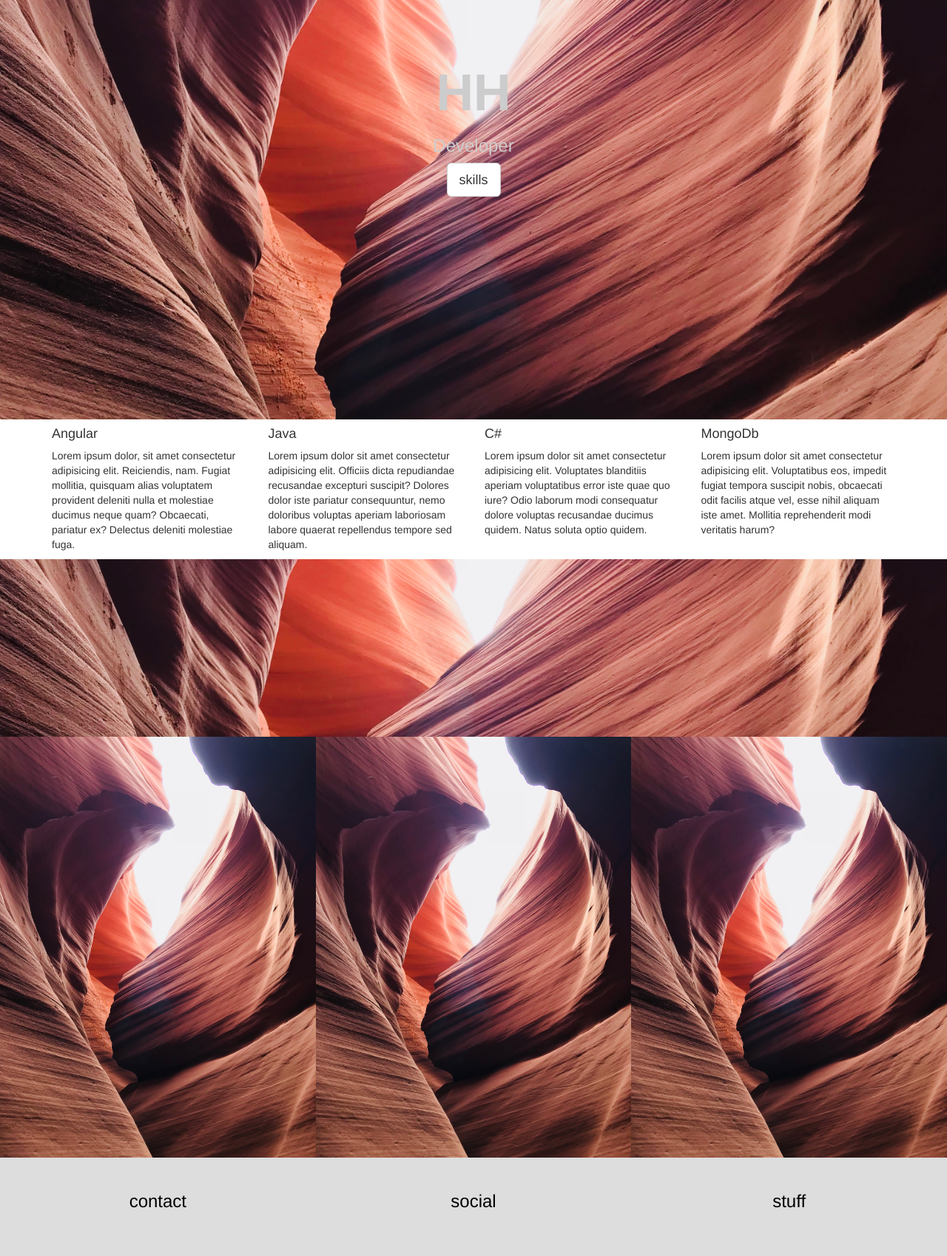
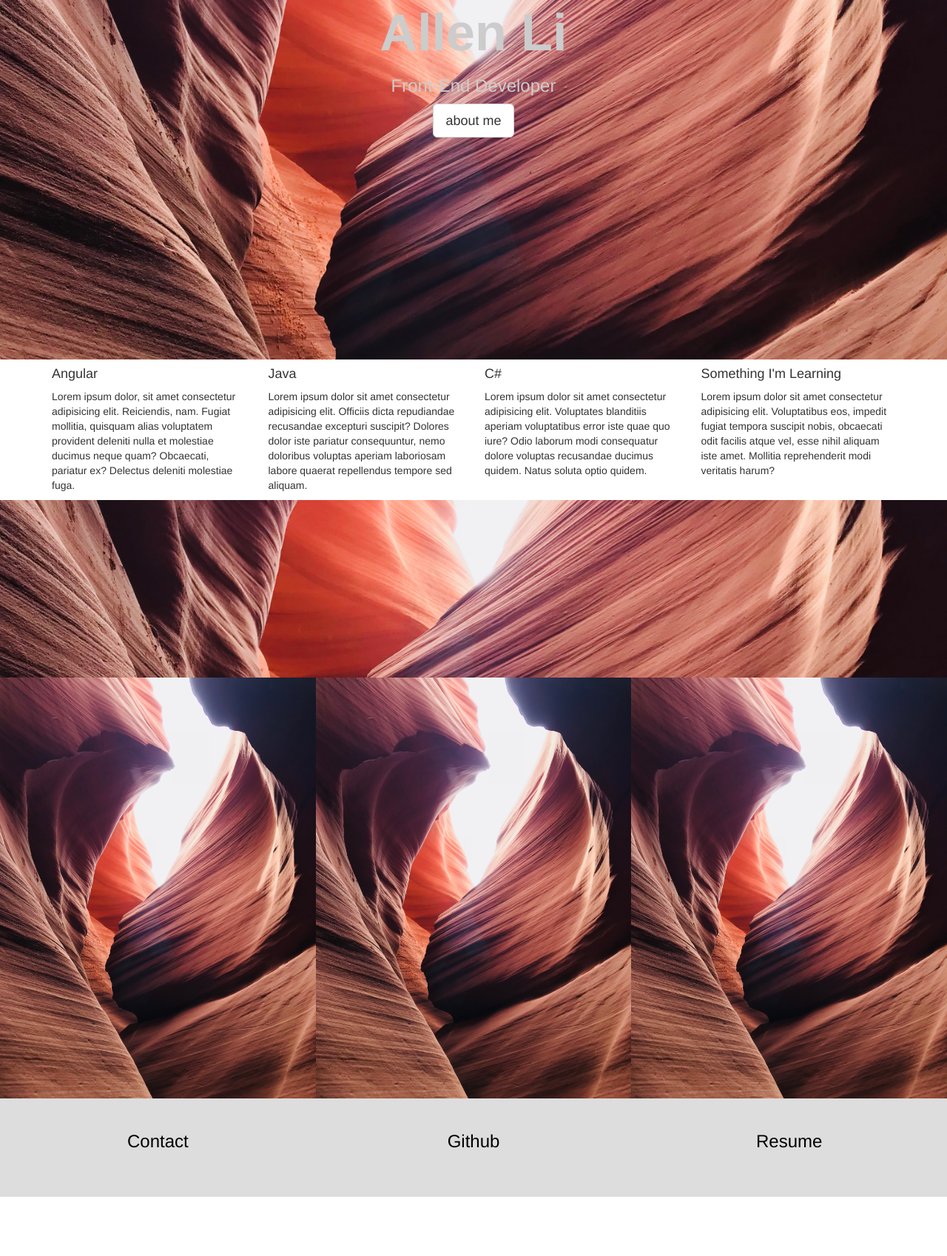
Before and after one commit to AllenLiDev/allenlidev.github.io, a PHP site: page / in a window 1280 px wide. Shown: the part 314-2012 px from the top of the page at 74% size. After the commit the page ends 1932 px from the top, so only its background shows below. Run offline with PHP 8.4, Linux system fonts and the light colour scheme; some libraries are stand-ins or nearby versions.

Commit message:
created separate custom js file, added some comments on work to do tmr, added content to decide on specific sectional content

```diff
--- a/assets/css/index.css
+++ b/assets/css/index.css
@@ -14,8 +14,8 @@ html,body {
 
 .navbar-brand {
     float: left;
-    min-height: 55px;
-    padding: 0 15px 5px;
+    vertical-align: middle;
+    transform: translateY(-50%);
 }
 
 .navbar-inverse .navbar-nav .active a,
@@ -29,7 +29,7 @@ html,body {
    color: #D5D5D5;
 }
 
-#about {
+#home {
     background: url(../img/lower_antelope.JPG) no-repeat center center fixed;
     display: table;
     height: 100%;
@@ -66,7 +66,7 @@ html,body {
     max-width: 650px;
 }
 
-.project-box img{
+.project-box img {
    max-width: 100%;
 }
 
@@ -95,6 +95,14 @@ footer {
     transition: .35s;
 }
 
+.project-box .text-elements {
+    width: 100%;
+    text-align: center;
+    position: absolute;
+    top: 50%;
+    transform: translateY(-50%);
+}
+
 .hover-unhide:hover {
     opacity: .6;
 }
--- /dev/null
+++ b/assets/js/index.js
@@ -0,0 +1,3 @@
+$(document).ready(function () {
+    AOS.init({ duration: 1000 });
+});
--- a/index.html
+++ b/index.html
@@ -12,16 +12,12 @@
     <script src="https://ajax.googleapis.com/ajax/libs/jquery/3.2.1/jquery.min.js"></script>
     <script src="https://maxcdn.bootstrapcdn.com/bootstrap/3.3.7/js/bootstrap.min.js"></script>
     <script src="assets/js/aos/aos.js"></script>
-    <script>
-        $(document).ready(function () {
-            AOS.init({ duration: 1000 });
-        });
-    </script>
+    <script src="assets/js/index.js"></script>
 </head>
 
 <body>
     <!-- Navigation -->
-    <nav class="navbar navbar-inverse">
+    <nav class="navbar navbar-fixed-top navbar-inverse">
         <div class="container-fluid">
             <div class="navbar-header">
                 <button type="button" class="navbar-toggle" data-toggle="collapse" data-target="#myNavbar">
@@ -29,14 +25,15 @@
                     <span class="icon-bar"></span>
                     <span class="icon-bar"></span>
                 </button>
-                <a class="navbar-brand" href="index.html">
-                    <img src="assets/img/home.png" alt="logo">
+                <!-- Rotate 15% and use AOS -->
+                <a class="navbar-brand" href="#home">
+                    <h1 data-aos="fade-down-right">Headhuntar</h1>
                 </a>
             </div>
             <div class="collapse navbar-collapse" id="myNavbar">
                 <ul class="nav navbar-nav navbar-right">
                     <li class="active"><a href="#">About</a></li>
-                    <li><a href="#">Skills</a></li>
+                    <li><a href="#">Favorites</a></li>
                     <li><a href="#">Portfolio</a></li>
                     <li><a href="#">Contact</a></li>
                 </ul>
@@ -44,11 +41,12 @@
         </div>
     </nav>
     <!-- Fixed Full Screen Landing -->
-    <div id="about">
+    <div id="home">
         <div class="landing-text">
-            <h1 data-aos="fade-right">HH</h1>
-            <h3 data-aos="fade-right" data-aos-delay="100">Developer</h3>
-            <a href="#skills" class="btn btn-default btn-lg">skills</a>
+            <h1 data-aos="fade-right">Allen Li</h1>
+            <h3 data-aos="fade-right" data-aos-delay="100">Front-End Developer</h3>
+            <!-- NOT QUITE SURE ABOUT THIS UGLY BUTTON, reskin or remove -->
+            <a href="#skills" class="btn btn-default btn-lg">about me</a>
         </div>
     </div>
     <!-- Skills -->
@@ -80,7 +78,7 @@
                         Natus soluta optio quidem.</p>
                 </div>
                 <div data-aos="fade-right" data-aos-delay class="col-lg-3 col-md-3 col-sm-6 col-xs-12">
-                    <h4>MongoDb</h4>
+                    <h4>Something I'm Learning</h4>
                     <p>Lorem ipsum dolor sit amet consectetur adipisicing elit. Voluptatibus eos, impedit fugiat
                         tempora
                         suscipit nobis, obcaecati odit facilis atque vel, esse nihil aliquam iste amet. Mollitia
@@ -99,8 +97,11 @@
                 <div class="col-lg-4 col-md-4 col-sm-12 col-xs-12">
                     <div class="project-box">
                         <div class="hover-unhide">
-                            <h3>Test</h3>
-                            <h5>show this text</h5>
+                            <div class="text-elements">
+                                <h3>Operator</h3>
+                                <h5>A Math Game</h5>
+                                <p>1 sentence</p>
+                            </div>
                         </div>
                         <img src="assets/img/lower_antelope.JPG" class="img-fluid" alt="desc">
                     </div>
@@ -108,8 +109,11 @@
                 <div class="col-lg-4 col-md-4 col-sm-12 col-xs-12">
                     <div class="project-box">
                         <div class="hover-unhide">
-                            <h3>Test</h3>
-                            <h5>show this text</h5>
+                            <div class="text-elements">
+                                <h3>Shift Picker</h3>
+                                <h5>Shift Management App</h5>
+                                <p>1 sentence</p>
+                            </div>
                         </div>
                         <img src="assets/img/lower_antelope.JPG" class="img-fluid" alt="desc">
                     </div>
@@ -117,8 +121,11 @@
                 <div class="col-lg-4 col-md-4 col-sm-12 col-xs-12">
                     <div class="project-box">
                         <div class="hover-unhide">
-                            <h3>Test</h3>
-                            <h5>show this text</h5>
+                            <div class="text-elements">
+                                <h3>Swim Van</h3>
+                                <h5>Swimming Lessons Information</h5>
+                                <p>1 sentence</p>
+                            </div>
                         </div>
                         <img src="assets/img/lower_antelope.JPG" class="img-fluid" alt="desc">
                     </div>
@@ -130,13 +137,13 @@
     <footer class="container-fluid text-center">
         <div class="row">
             <div class="col-sm-4">
-                <h3>contact</h3>
+                <h3>Contact</h3>
             </div>
             <div class="col-sm-4">
-                <h3>social</h3>
+                <h3>Github</h3>
             </div>
             <div class="col-sm-4">
-                <h3>stuff</h3>
+                <h3>Resume</h3>
             </div>
         </div>
     </footer>
```
